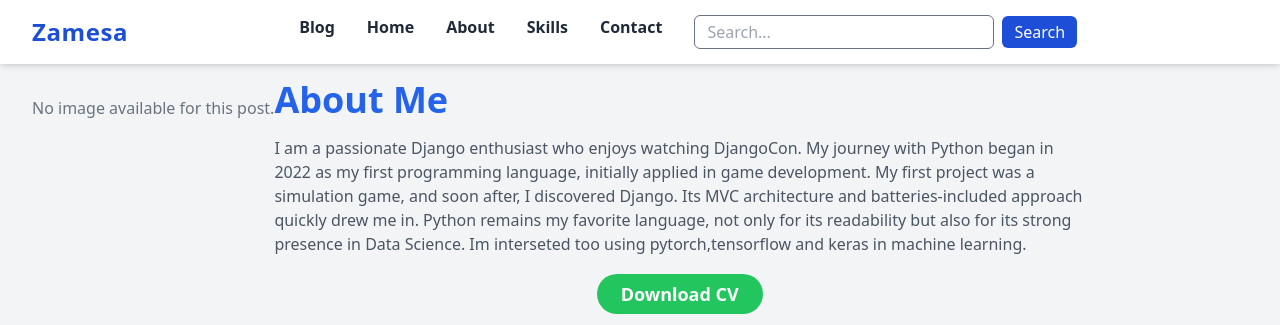
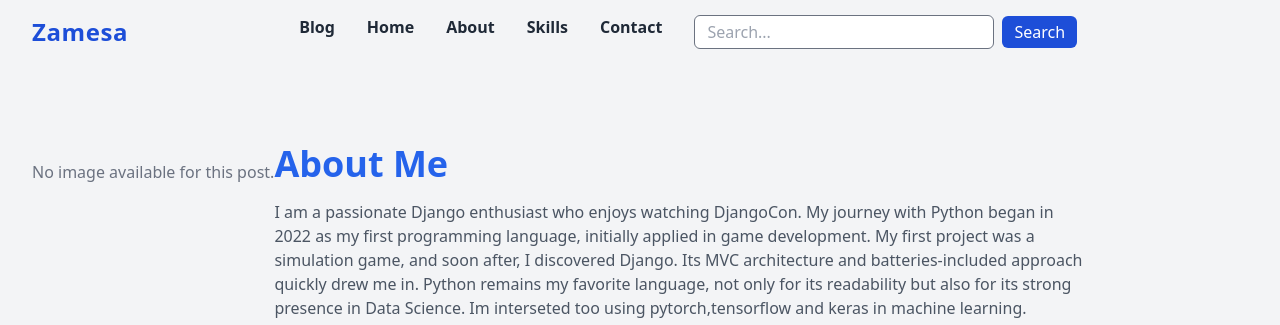
Before and after one commit to sktzamesa/Blog-Portfolio, a Django app: page /about/ in a window 1280 px wide. Shown: the top 325 px of the page. Run offline with Django 5.2, Linux system fonts and the light colour scheme; data that the repository does not hold is empty; parts of the project's set-up code (start-up, migrations or seed data) failed here and were passed over; some libraries are stand-ins or nearby versions.

Commit message:
The first time

```diff
--- a/blog/templates/blog/base.html
+++ b/blog/templates/blog/base.html
@@ -14,7 +14,6 @@
     <link rel="icon" type="image/png" sizes="32x32" href="{% static 'images/icon.png' %}">
 </head>
 <body class="bg-gray-100">
-    <nav class="bg-white shadow-md fixed w-full z-10 top-0">
   <div class="container mx-auto px-2 sm:px-4 lg:px-8">
     <div class="flex-layout flex justify-between items-center h-16">
       <div class="flex-shrink-0">
```
